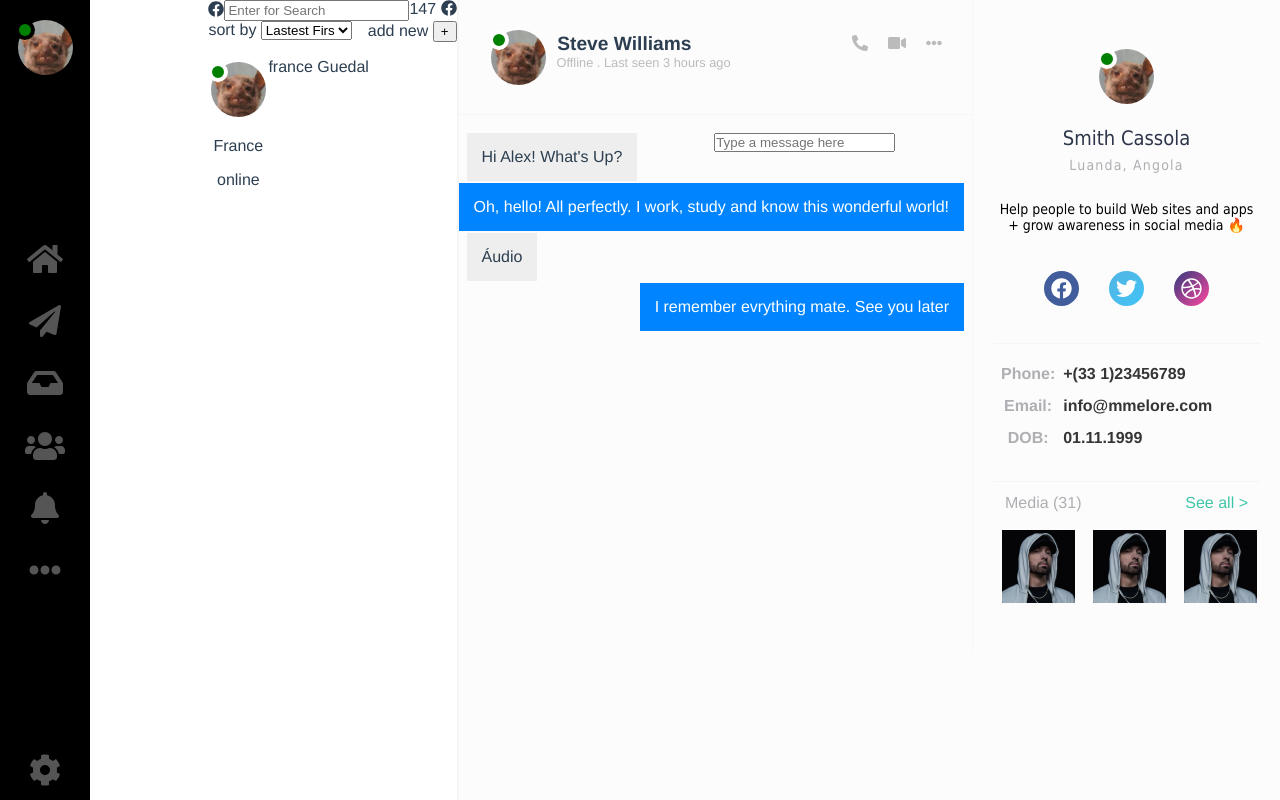
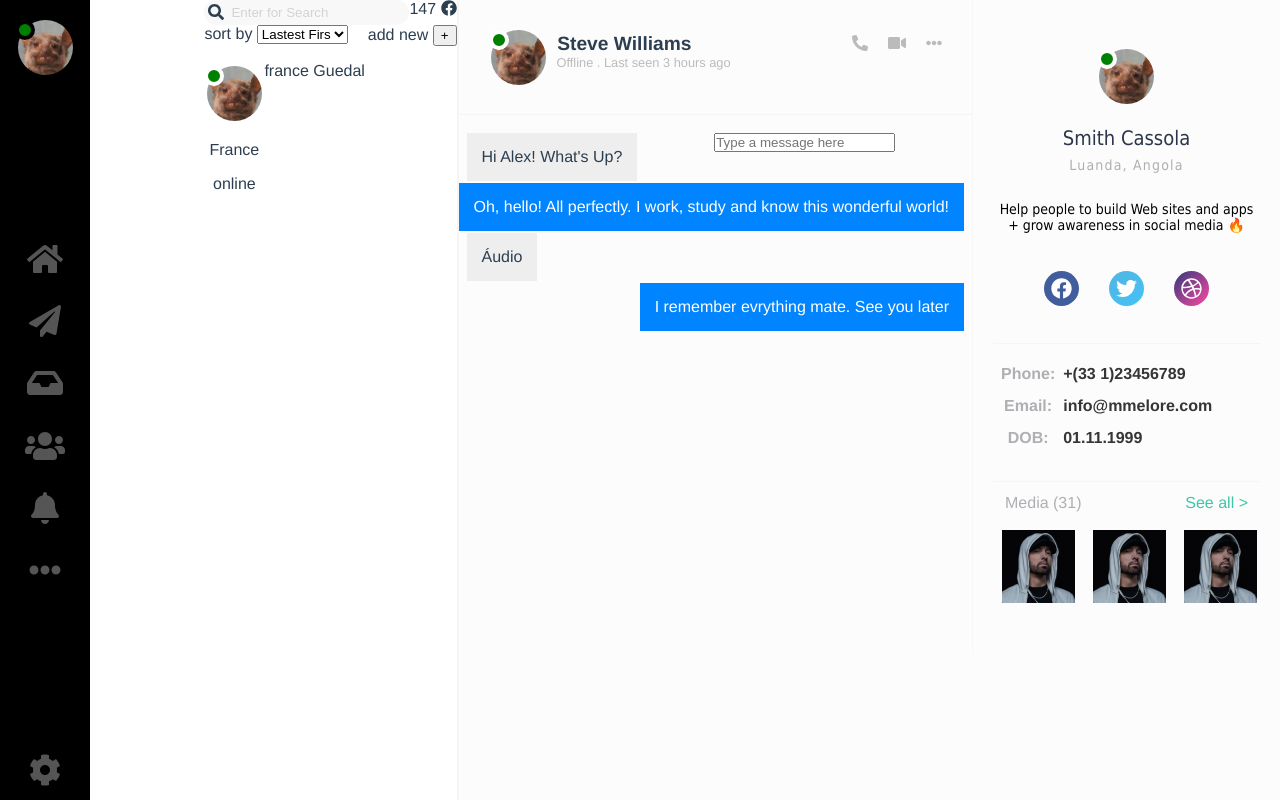
Before and after one commit to france00mf/chat, a Vue app: page / in a window 1280 px wide. Built offline with nearby package versions, Linux system fonts and the light colour scheme.

Commit message:
build: change user-search component

```diff
--- a/src/components/shared/user-search.vue
+++ b/src/components/shared/user-search.vue
@@ -1,8 +1,31 @@
 <template>
-            <div>
-                <div>
-            <i class="fab fa-facebook"></i>
+            <div class="user-search">
+            <i class="fa fa-search"></i>
             <input placeholder="Enter for Search"/>
             </div>
-            </div>
+
 </template>
+
+<style scoped>
+.user-search{
+    display: flex;
+    background: #f9f8f8;
+    padding: 4px;
+    border-radius: 50px;
+}
+.user-search i{
+   padding: 10px;
+    color: red;
+    background: red;
+}
+.user-search input{
+    border: none;
+    background: transparent;
+}
+.user-search input::placeholder{
+    padding-left: 5px ;
+    /* color: red; */
+    color: #d3d2d5;
+}
+
+</style>
```
